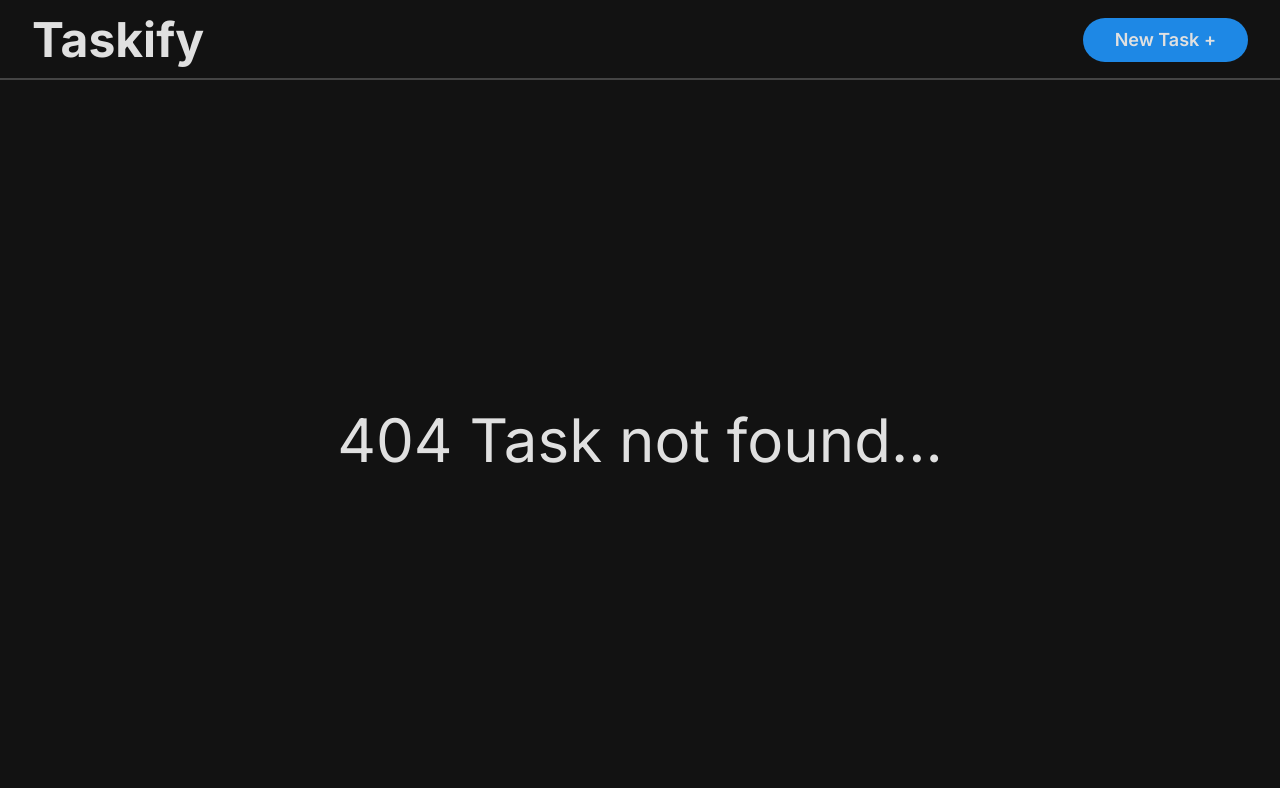
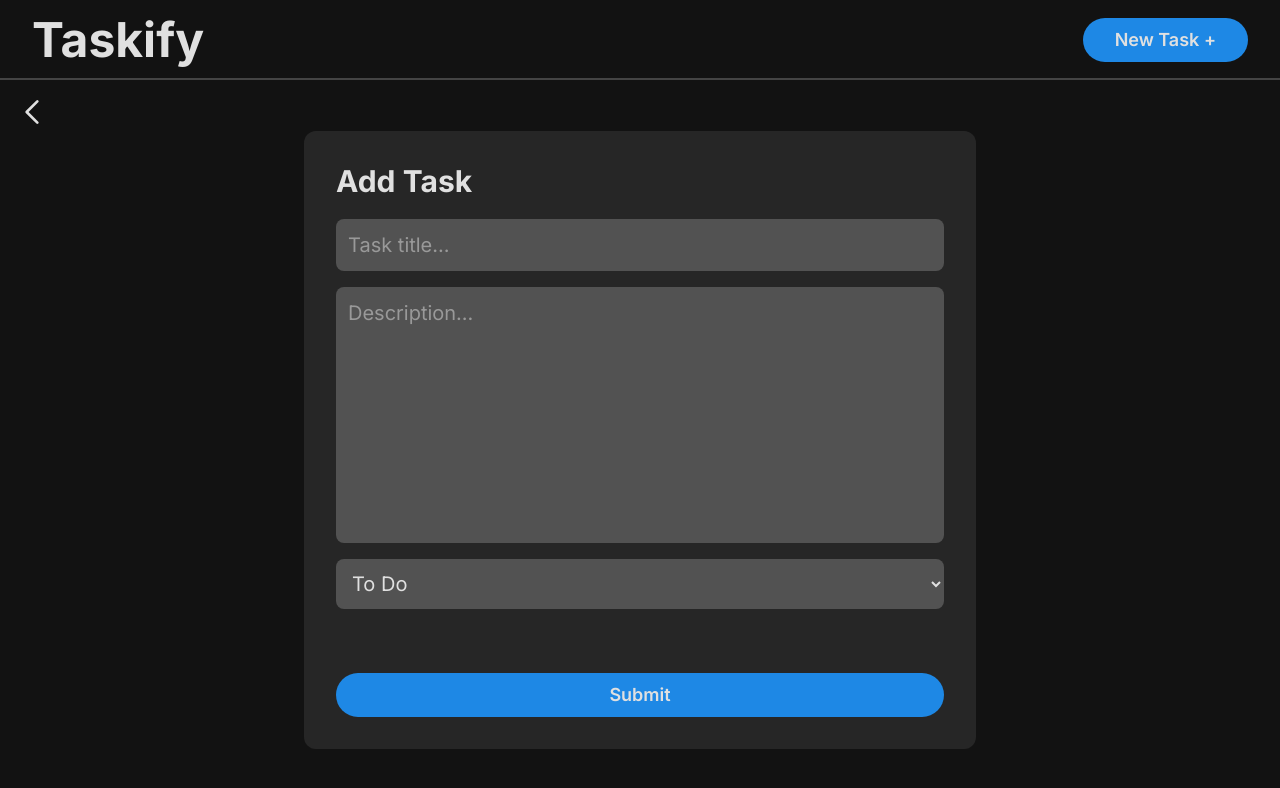
Before and after one commit to ACCeler94/taskify, a React (Vite) app: page /tasks/add in a window 1280 px wide. Before the commit this address had no page. Shown: the top 788 px of the page. Built offline with nearby package versions, Linux system fonts and the light colour scheme.

Commit message:
Add NewTask page with form for adding new tasks

```diff
--- a/src/App.tsx
+++ b/src/App.tsx
@@ -1,6 +1,7 @@
 import { Route, Routes } from "react-router";
 import Navbar from "./components/layout/Navbar/Navbar";
 import Dashboard from "./pages/Dashboard/Dashboard";
+import NewTask from "./pages/NewTask/NewTask";
 import TaskDetails from "./pages/TaskDetails/TaskDetails";
 
 function App() {
@@ -11,6 +12,7 @@ function App() {
         <Route path="/" element={<Dashboard />} />
         <Route path="tasks">
           <Route path=":id" element={<TaskDetails />} />
+          <Route path="add" element={<NewTask />} />
         </Route>
       </Routes>
     </>
--- /dev/null
+++ b/src/pages/NewTask/NewTask.tsx
@@ -0,0 +1,49 @@
+import { useState } from "react";
+import { useDispatch } from "react-redux";
+import BackButton from "../../components/common/BackButton/BackButton";
+import TaskForm from "../../components/common/TaskForm/TaskForm";
+import { addTask } from "../../components/features/tasks/tasksSlice";
+import {
+  createTaskSchema,
+  type CreateTaskInput,
+} from "../../schemas/task.schema";
+import { useNavigate } from "react-router";
+
+const NewTask = () => {
+  const [formError, setFormError] = useState<string | null>(null);
+  const dispatch = useDispatch();
+  const navigate = useNavigate();
+
+  const handleSubmit = (
+    e: React.FormEvent<HTMLFormElement>,
+    newTaskData: CreateTaskInput,
+  ) => {
+    e.preventDefault();
+
+    const result = createTaskSchema.safeParse(newTaskData);
+
+    if (!result.success) {
+      const errorMessage = "Please fill out the form correctly";
+      setFormError(errorMessage);
+      return;
+    }
+
+    setFormError(null);
+    dispatch(addTask(result.data));
+    navigate("/");
+  };
+
+  return (
+    <main className="relative flex h-full flex-col items-center justify-center px-4">
+      <BackButton />
+      <TaskForm
+        formTitle="Add Task"
+        isNew={true}
+        handleSubmit={handleSubmit}
+        formError={formError}
+      />
+    </main>
+  );
+};
+
+export default NewTask;
```
